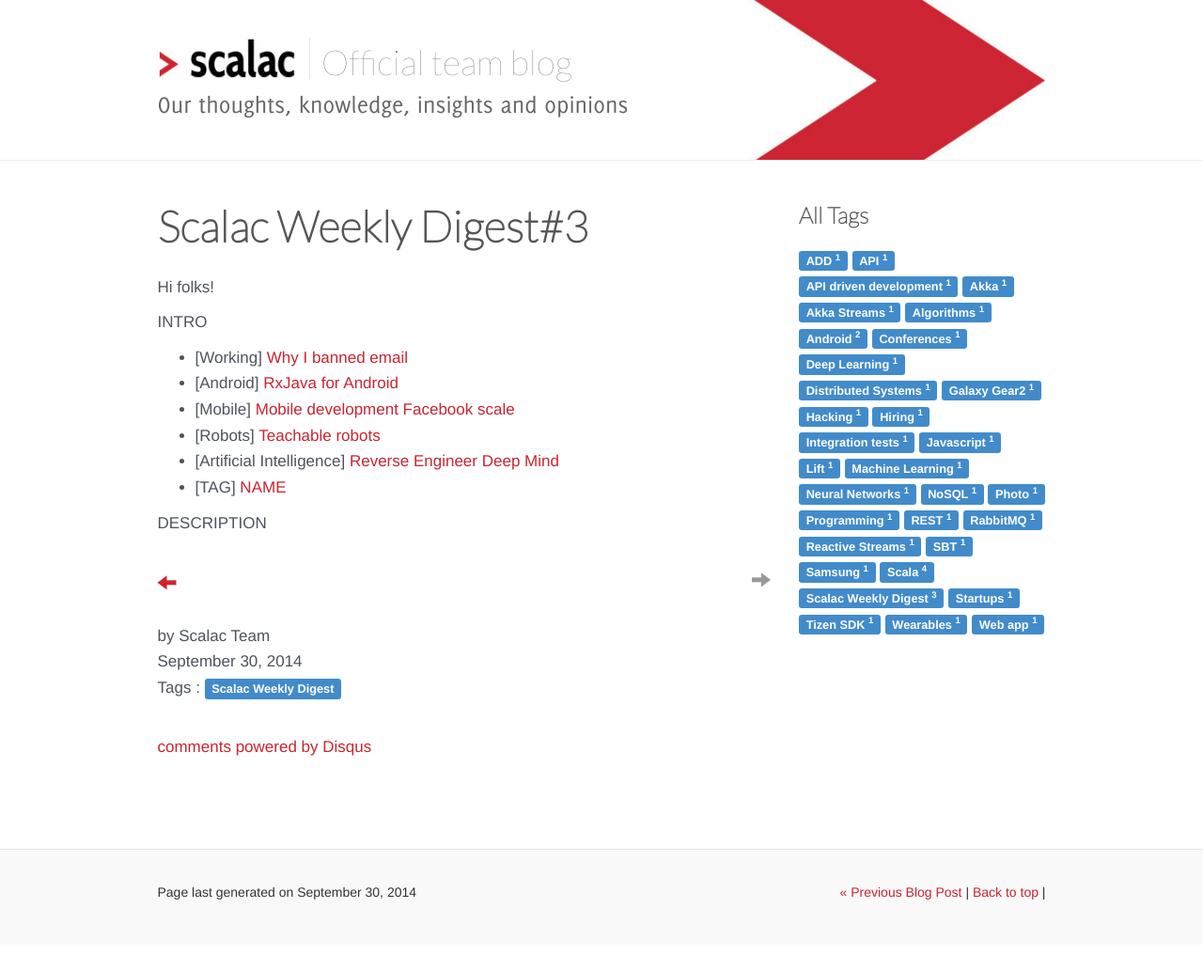
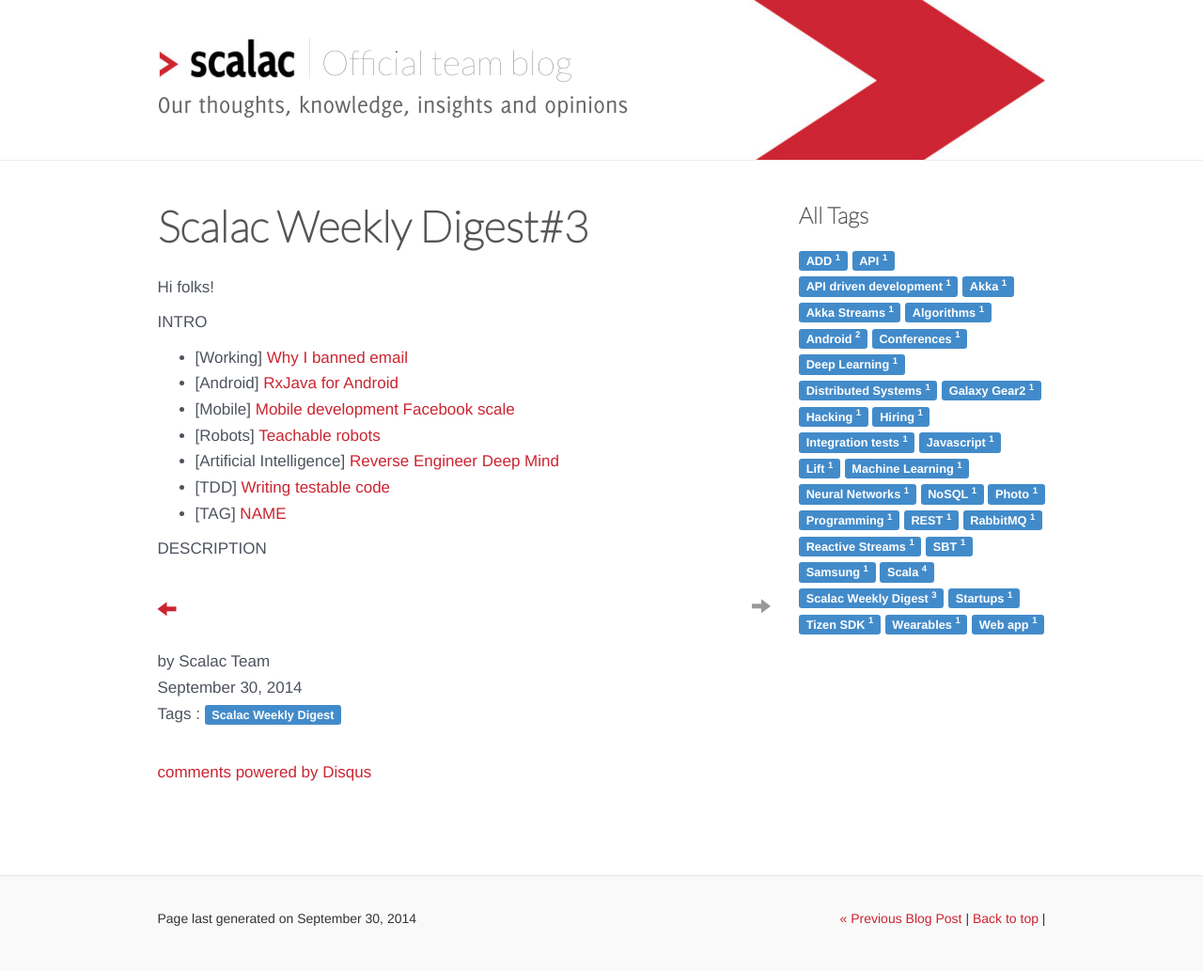
Before and after one commit to serafinmaciej/ScalaConsultants.github.io, a Jekyll site: the page built from _posts/2014-09-30-digest-3.markdown, in a window 1280 px wide. Shown: the whole page at 94% size. Built offline with Jekyll 4.4.1, drawn with Linux system fonts in a browser that asks for light colours; comment, search, counter and statistics services are not loaded; before the commit the page ends 1005 px from its top, so only the background shows below that.

Commit message:
Update 2014-09-30-digest-3.markdown

```diff
--- a/_posts/2014-09-30-digest-3.markdown
+++ b/_posts/2014-09-30-digest-3.markdown
@@ -19,6 +19,7 @@
 * \[Mobile\] [Mobile development Facebook scale](http://highscalability.com/blog/2014/9/22/how-facebook-makes-mobile-work-at-scale-for-all-phones-on-al.html)
 * \[Robots\] [Teachable robots](http://www.technologyreview.com/news/530871/robots-that-learn-through-repetition-not-programming/)
 * \[Artificial Intelligence\] [Reverse Engineer Deep Mind](http://robohub.org/artificial-general-intelligence-that-plays-atari-video-games-how-did-deepmind-do-it/)
+* \[TDD\] [Writing testable code](http://misko.hevery.com/attachments/Guide-Writing%20Testable%20Code.pdf)
 * \[TAG\] [NAME](LINK)
 
 DESCRIPTION
```
